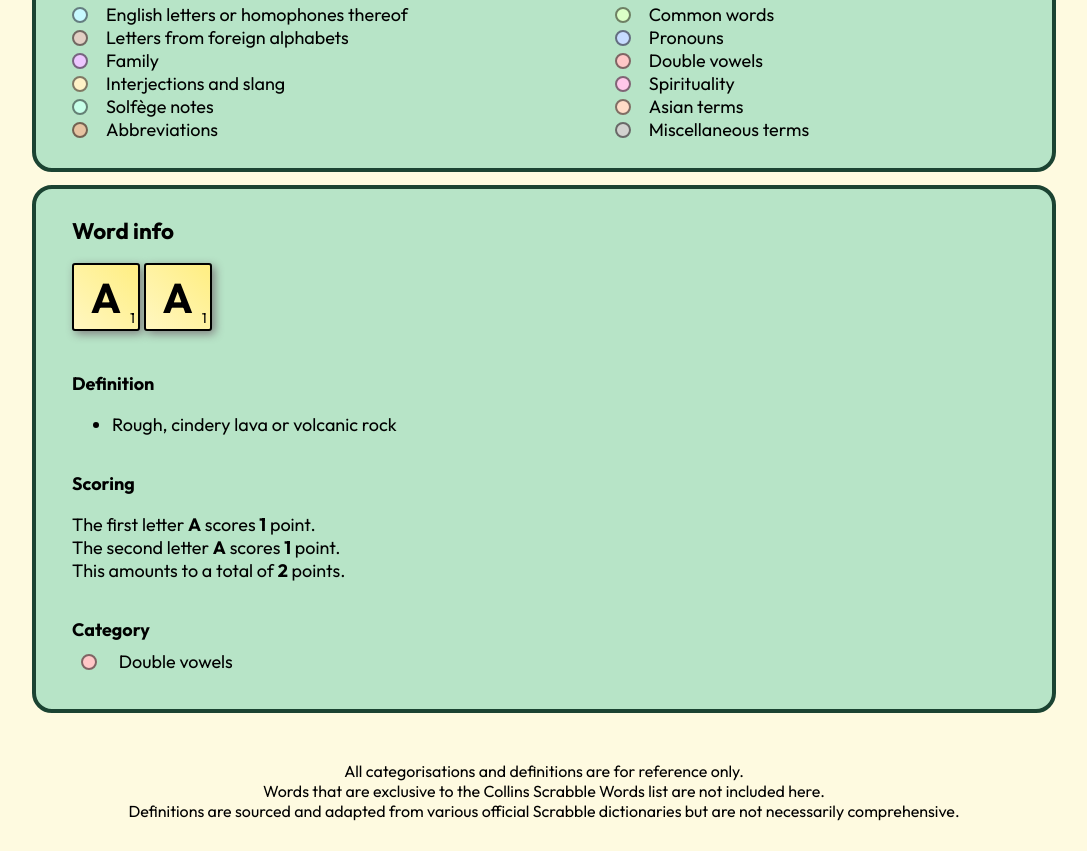
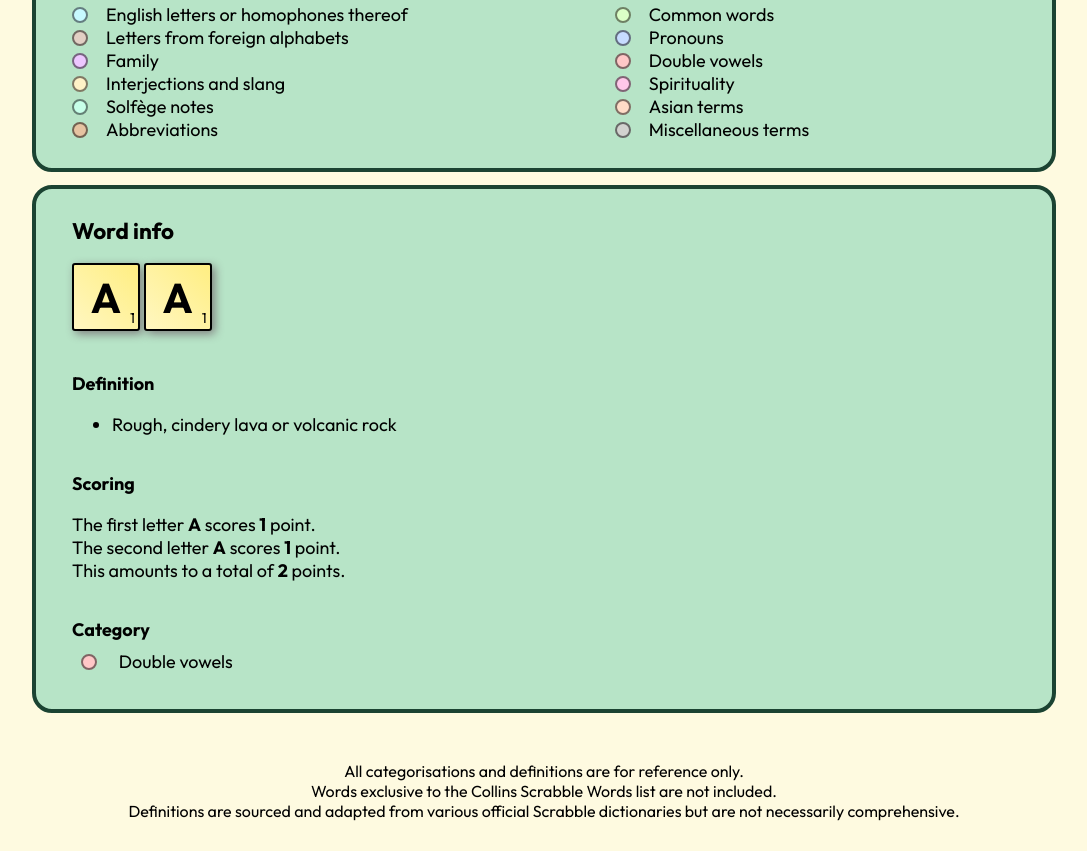
Before and after one commit to raphaellith/Periodic-Table-of-Two-Letter-Scrabble-Words, a website: page index.html in a window 1280 px wide. Shown: the part 891-1742 px from the top of the page, without its empty margins (96-1183 px from the left). Drawn offline with Linux system fonts and the light colour scheme.

Commit message:
shortened disclaimer

```diff
--- a/index.html
+++ b/index.html
@@ -79,7 +79,7 @@
 
     <div style="text-align: center;">
       All categorisations and definitions are for reference only.<br>
-      Words that are exclusive to the Collins Scrabble Words list are not included here.<br>
+      Words exclusive to the Collins Scrabble Words list are not included.<br>
       Definitions are sourced and adapted from various official Scrabble dictionaries but are not necessarily comprehensive.
     </div>
   </div>
```
